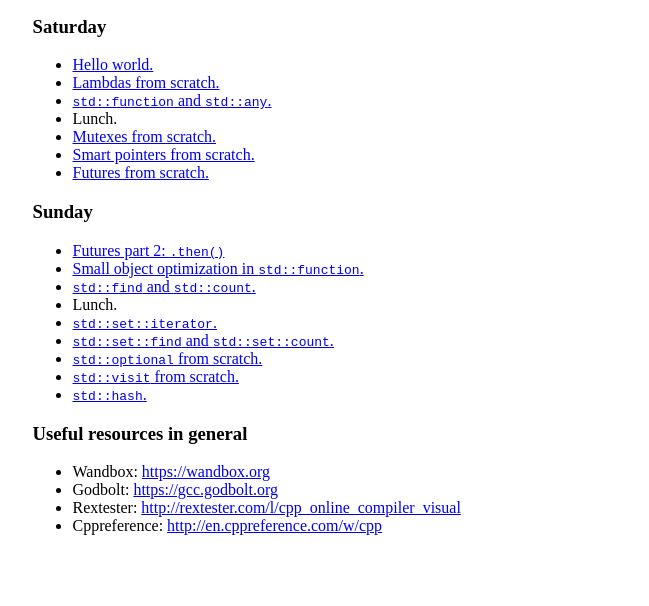
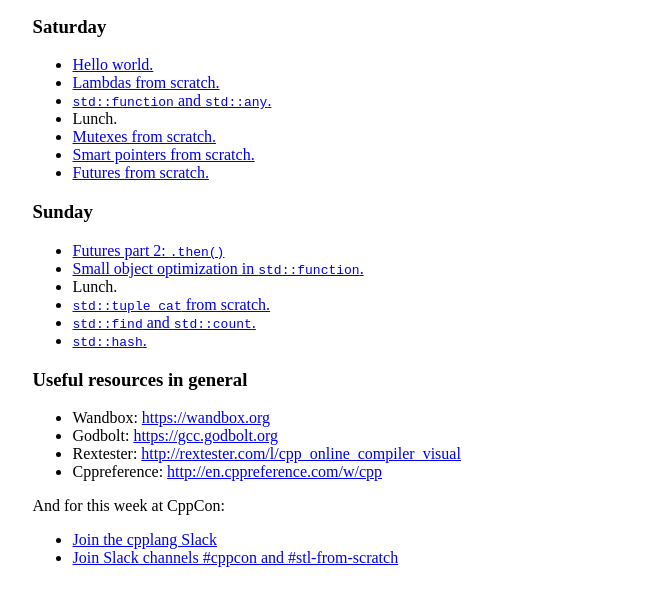
Before and after one commit to Quuxplusone/from-scratch, a plain HTML site: page index.html in a window 1280 px wide. Shown: the part 76-682 px from the top of the page, without its empty margins (62-711 px from the left). Drawn offline with Linux system fonts and the light colour scheme.

Commit message:
Reorder ex9 to ex11.

```diff
--- a/index.html
+++ b/index.html
@@ -25,13 +25,10 @@ Welcome to the course! This page holds the exercises we'll be doing over the nex
 <ul>
     <li><a href="exercise-7.html">Futures part 2: <code>.then()</code></a></li>
     <li><a href="exercise-8.html">Small object optimization in <code>std::function</code>.</a></li>
-    <li><a href="exercise-9.html"><code>std::find</code> and <code>std::count</code>.</a></li>
     <li>Lunch.</li>
-    <li><a href="exercise-10.html"><code>std::set::iterator</code>.</a></li>
-    <li><a href="exercise-11.html"><code>std::set::find</code> and <code>std::set::count</code>.</a></li>
-    <li><a href="exercise-12.html"><code>std::optional</code> from scratch.</a></li>
-    <li><a href="exercise-13.html"><code>std::visit</code> from scratch.</a></li>
-    <li><a href="exercise-14.html"><code>std::hash</code>.</a></li>
+    <li><a href="exercise-10.html"><code>std::tuple_cat</code> from scratch.</a></li>
+    <li><a href="exercise-11.html"><code>std::find</code> and <code>std::count</code>.</a></li>
+    <li><a href="exercise-12.html"><code>std::hash</code>.</a></li>
 </ul>
 
 <h3>Useful resources in general</h3>
@@ -41,6 +38,11 @@ Welcome to the course! This page holds the exercises we'll be doing over the nex
     <li>Rextester: <a href="http://rextester.com/l/cpp_online_compiler_visual">http://rextester.com/l/cpp_online_compiler_visual</a></li>
     <li>Cppreference: <a href="http://en.cppreference.com/w/cpp">http://en.cppreference.com/w/cpp</a></li>
 </ul>
+And for this week at CppCon:
+<ul>
+    <li><a href="https://cpplang.now.sh">Join the cpplang Slack</a></li>
+    <li><a href="https://cpplang.slack.com">Join Slack channels #cppcon and #stl-from-scratch</a></li>
+</ul>
 
 </body>
 </html>
```
Also changed, not shown: exercise-11.html (renamed from exercise-9.html, +8 -6 lines), 8 other files.
